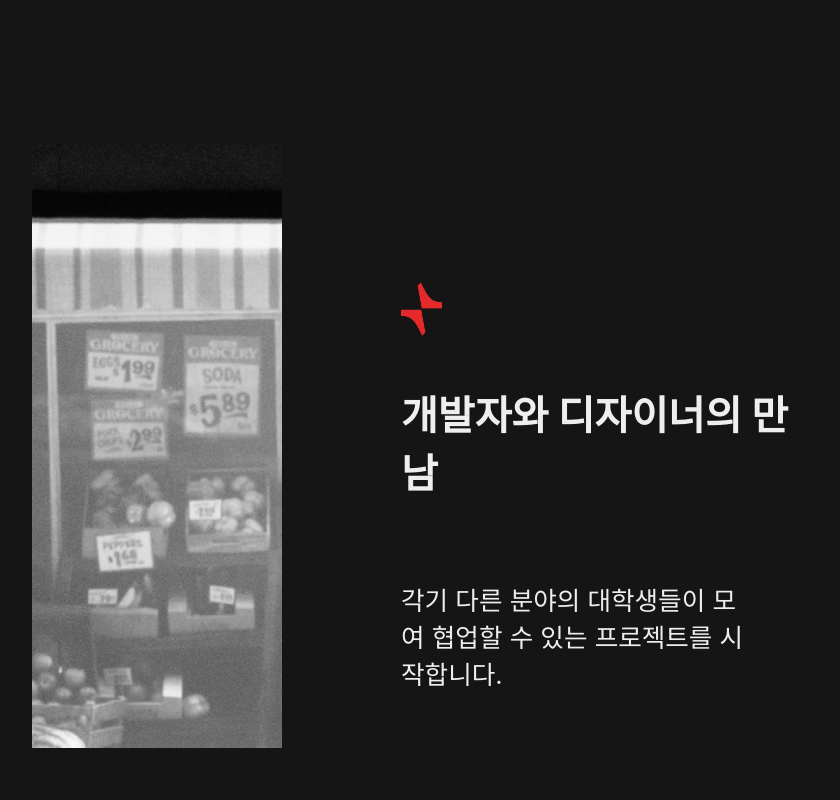
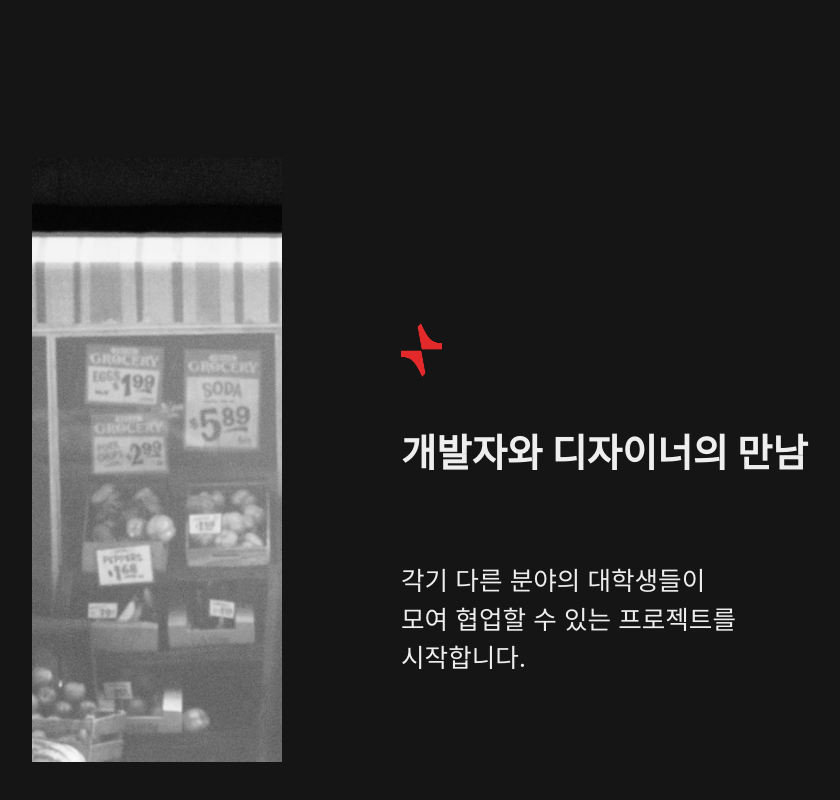
Before and after one commit to Sequence-Front/sequence, a React (Create React App) app: page / in a window 1280 px wide. Shown: the part 5160-5960 px from the top of the page, without its empty margins (198-1038 px from the left). Built offline with nearby package versions, Linux system fonts and the light colour scheme.

Commit message:
'benefit-complete'

```diff
--- a/src/main/page/Benefit.tsx
+++ b/src/main/page/Benefit.tsx
@@ -29,7 +29,8 @@ const BenefitContainer = styled.div`
   @media (max-width: 800px) {
     flex-direction: column;
     align-items: center;
-    margin-top: 0;
+    margin-top: 3rem;
+    gap: 2rem;
   }
 `
 
@@ -50,14 +51,15 @@ const BenefitPartContainer = styled.div`
   display: flex;
   width: 50%;
   flex-direction: column;
-  margin-right: 5%;
+  margin: 05%;
+  min-width: 300px;
 
   @media (max-width: 800px) {
-    width: 100%;
+    width: 90%;
     margin-right: 0;
     margin-top: 2rem;
+    padding: 0 1rem;
   }
-
 `
 
 const BenefitPartLogo = styled.img`
@@ -67,7 +69,7 @@ const BenefitPartLogo = styled.img`
   align-self: flex-start;
 
   @media (max-width: 800px) {
-    display: none;
+    margin-top: 3rem;
   }
 `
 
@@ -89,30 +91,35 @@ const BottomContainer = styled.div`
 const BenefitPartTitle = styled.div`
   display: flex;
   color: #EEEEEE;
-  font-size : clamp(2.5rem, 2vw, 5rem);
+  font-size: clamp(2rem, 3vw, 2.5rem);
   font-weight: bold;
-  color: #EEEEEE;
   align-items: flex-start;
-  justify-content: flex-end;
+  justify-content: flex-start;
+  width: 100%;
+  word-break: keep-all;
+  white-space: nowrap;
+  line-height: 1.5;
 
   @media (max-width: 800px) {
     justify-content: flex-start;
+    font-size: 2rem;
   }
 `
 
 const BenefitPartContent = styled.div`
   color: #EEEEEE;
-  font-size : clamp(1.5rem, 2vw, 3rem);
+  font-size: clamp(1.2rem, 2vw, 3rem);
   margin: 5rem 0;
   width: 85%;
-  color: #EEEEEE;
   align-items: flex-start;
-  word-wrap: break-word;
-  justify-content: flex-end;
+  word-break: keep-all;
+  white-space: pre-wrap;
+  line-height: 1.5;
 
   @media (max-width: 800px) {
     text-align: start;
     justify-content: flex-start;
+    width: 100%;
   }
 `
 
```
